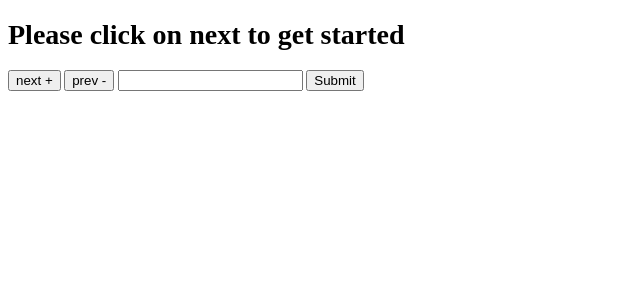
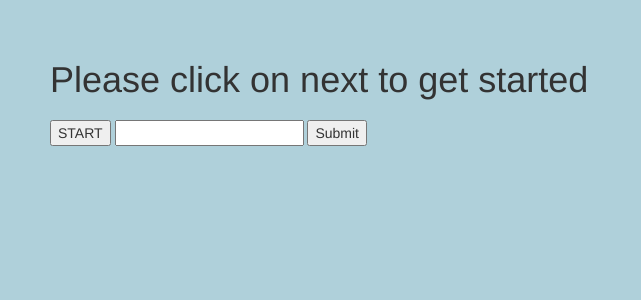
Before and after one commit to Rimshamaredia/Mjolnir, a Flask app: template VisionHelp/templates/quiz.html in a window 1280 px wide. Shown: the top 300 px of the page, without its empty margins (0-641 px from the left). Run offline with Flask 2, Linux system fonts and the light colour scheme; the template is opened without the code that fills it, so the values that code supplies are empty; some libraries are stand-ins or nearby versions.

Commit message:
Fixed the form

```diff
--- a/VisionHelp/app.py
+++ b/VisionHelp/app.py
@@ -23,6 +23,9 @@ def userInfo():
 def display_inst():
     return render_template('Instructions.html')
 
+@app.route('/myopia')
+def myopia_quiz():
+    return render_template('quiz.html')
 #@app.route('/')
 #def home_page():
 #    return render_template('home_page.html')
--- a/VisionHelp/templates/quiz.html
+++ b/VisionHelp/templates/quiz.html
@@ -1,75 +1,57 @@
-<!DOCTYPE html>
-<html>
-<head>
-<style>
-  body {
-  font-size: 14px;
-}
-h1,
-h2 {
-  transition: font-size 200ms; /* animate font size changes */
-}
-h1 {
-  font-size: 2em; /* h1 element is 2x body font size */
-}
-h2 {
-  font-size: 1.5em; /* h1 element is 1.5x body font size */
-}
-</style>
-</head>
-<body>
+
+{%extends "base.html" %}
+{%block content%}
   <script src='http://cdnjs.cloudflare.com/ajax/libs/jquery/2.1.3/jquery.min.js'></script>
   <h1>Please click on next to get started</h1>
   <h1 id="one"></h1>
-  <button id="next">next +</button>
-  <button id="prev">prev -</button>
+  <button id="start">START</button>
   <input type="number" id="myNumber">
-  <button id="check">Submit</button>
+  <button id="next">Submit</button>
+
   <p id="results"></p>
-
-</body>
 <script type="text/javascript">
-    var fntsz = 0;
-    var vision;
-    var dict = { 152: "20/60", 130: "20/50", 108: "20/40", 87: "20/30", 65: "20/20", 33: "15/20", 21: "10/20", 15:"7/20",9:"4/20" }
+    var fntsz;
+    var vision ="20/60";
+    //dict to keep track of dict to its
+    var dict = {130: "20/50", 108: "20/40", 87: "20/30", 65: "20/20", 33: "15/20", 21: "10/20", 15:"7/20",9:"4/20" }
+    var dipter = {150: "-1.25",130:"-1.00",108:"-0.75",87:"-0.50",65:"Normal",33:"Super Normal"}
   $(document).ready(function() {
-    var vals = [152,130,108,87,65,33,21,15,9];
+    var vals = [130,108,87,65,33,21,15,9];
     vals.reverse();
-  $('#next, #prev').on('click', function() { // click to increase or decrease
+    $('#start').on('click',function(){
+      temp = document.getElementById("one");
+      temp.style.fontSize = 152 + 'pt';
+      temp.innerHTML = Math.floor(Math.random() * 10);
+      document.getElementById("start").innerHTML = 'START AGAIN';
+    });
+  $('#next').on('click', function() { // click to move next size
     var btn = $(this),
       fontSize = parseInt(window.getComputedStyle(document.body, null).fontSize, 0); // parse the body font size as a number
     if (btn[0].id === "next") { // detect the button being clicked
-      //fontSize = vals.pop(); // increase the base font size
       fontSize = vals.pop();
       console.log(dict[fontSize])
       fntsz = dict[fontSize];
       vision = dict[fontSize];
-    } else if(btn[0].id == "prev") {
-      fontSize --; // or decrease
-      console.log(fontSize)
+      var curr = document.getElementById("myNumber").value;
+      console.log(document.getElementById("one").innerText);
+      if(curr == parseInt(document.getElementById("one").innerText)){
+        //console.log(curr.style.fontSize)
+        if(vision == "20/20"){
+          document.getElementById("results").innerHTML = 'Normal Vision';
+        }else{
+          document.getElementById("results").innerHTML = 'Correct';
+        }
+      }else{
+        document.getElementById("results").innerHTML ='Vision issue of myopia by ' + vision + ' level and approx diopter is ' + dipter[fontSize]
+      }
     }
     temp = document.getElementById("one");
     temp.style.fontSize = fontSize + 'pt';
     temp.innerHTML = Math.floor(Math.random() * 10);
   });
 
-   $('#check').on('click',function(){
-     var curr = document.getElementById("myNumber").value;
-     console.log(document.getElementById("one").innerText);
-     if(curr == parseInt(document.getElementById("one").innerText)){
-       //console.log(curr.style.fontSize)
-       if(vision == "20/20"){
-         document.getElementById("results").innerHTML = 'Normal Vision';
-       }else{
-         document.getElementById("results").innerHTML = 'Click next to check next number';
-       }
-       // console.log(vision);
-       // document.getElementById("results").innerHTML = 'Correct';
-     }else{
-       document.getElementById("results").innerHTML ='Vision issue of myopia by ' + vision
-     }
-   });
+
 });
 
 </script>
-</html>
+{%endblock%}
```
Also changed, not shown: VisionHelp/templates/Instructions.html (line endings or trailing spaces).
